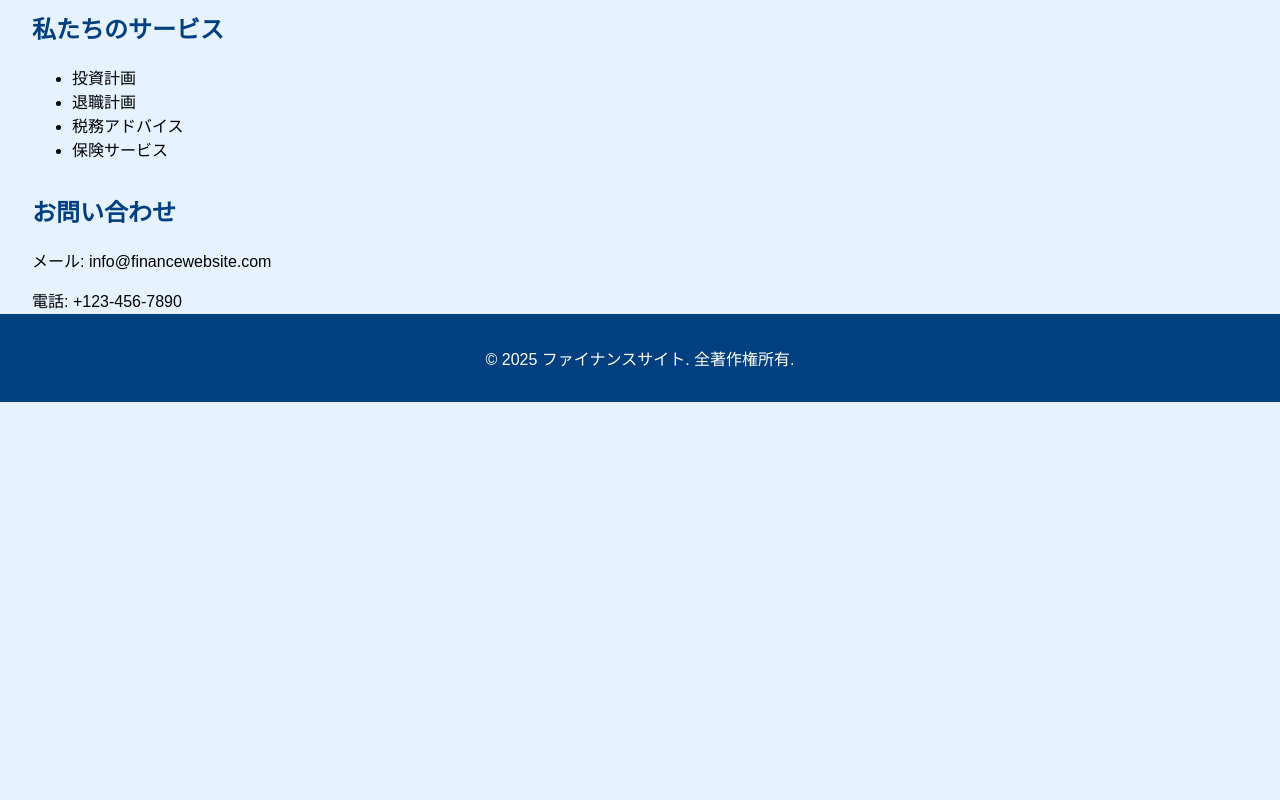
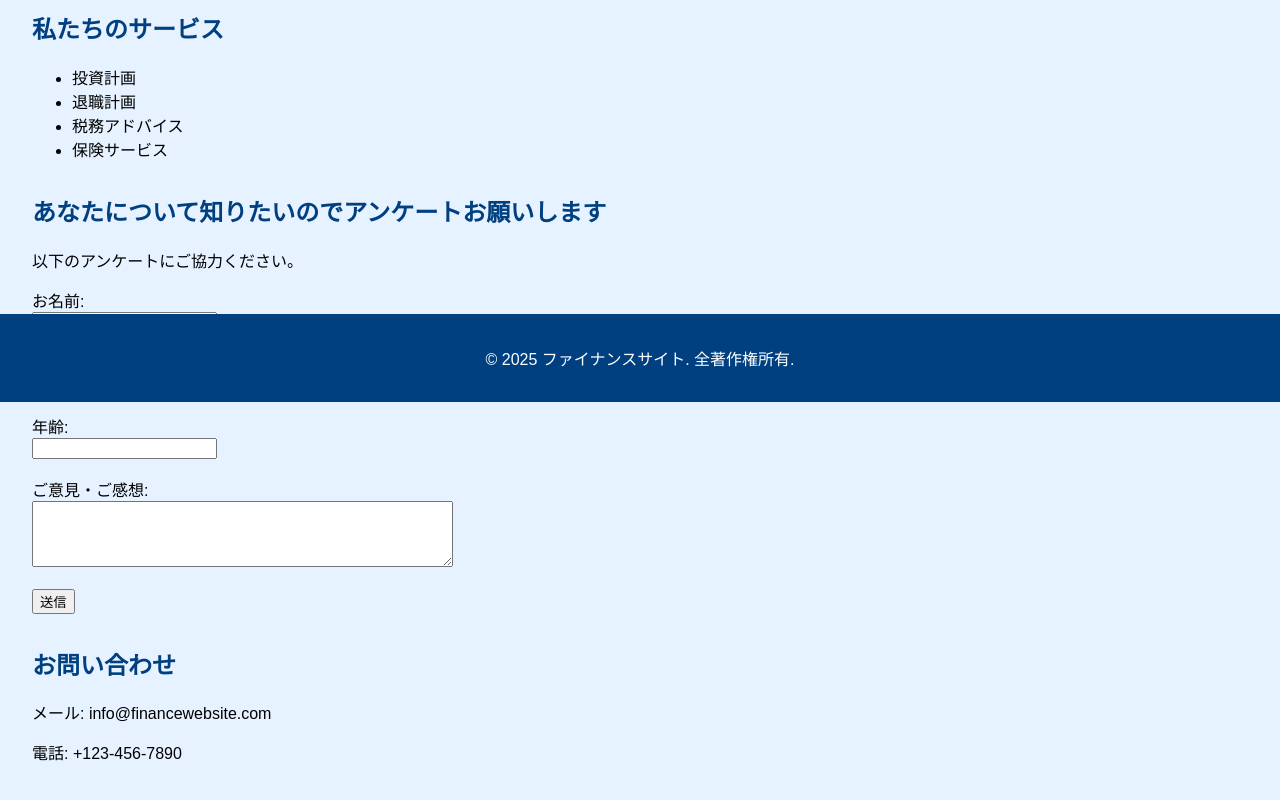
Before and after one commit to Kounando/money, a plain HTML site: page index.html in a window 1280 px wide. Shown: the part 398-1198 px from the top of the page. Before the commit the page ends 800 px from the top, so only its background shows below. Drawn offline with Linux system fonts and the light colour scheme; a script that the page names is missing.

Commit message:
Update index.html

```diff
--- a/index.html
+++ b/index.html
@@ -92,6 +92,21 @@
                 <li>保険サービス</li>
             </ul>
         </section>
+        <section id="survey">
+            <h2>あなたについて知りたいのでアンケートお願いします</h2>
+            <p>以下のアンケートにご協力ください。</p>
+            <form>
+                <label for="name">お名前:</label><br>
+                <input type="text" id="name" name="name"><br><br>
+                <label for="email">メールアドレス:</label><br>
+                <input type="email" id="email" name="email"><br><br>
+                <label for="age">年齢:</label><br>
+                <input type="number" id="age" name="age"><br><br>
+                <label for="feedback">ご意見・ご感想:</label><br>
+                <textarea id="feedback" name="feedback" rows="4" cols="50"></textarea><br><br>
+                <input type="submit" value="送信">
+            </form>
+        </section>
         <section id="contact">
             <h2>お問い合わせ</h2>
             <p>メール: info@financewebsite.com</p>
```
